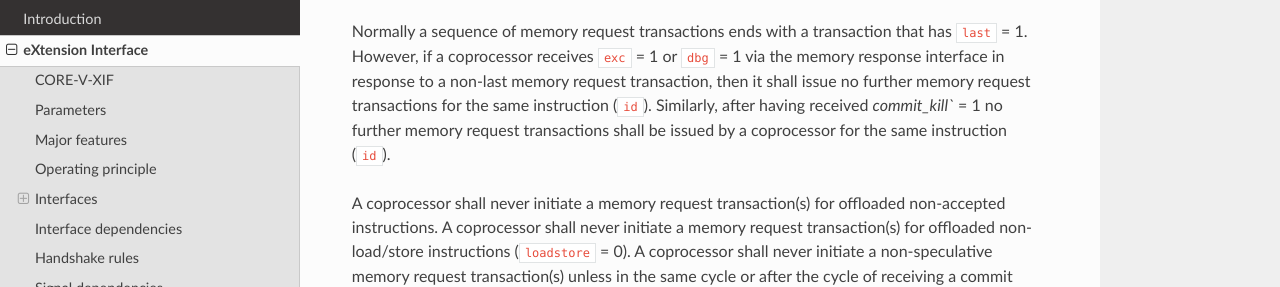
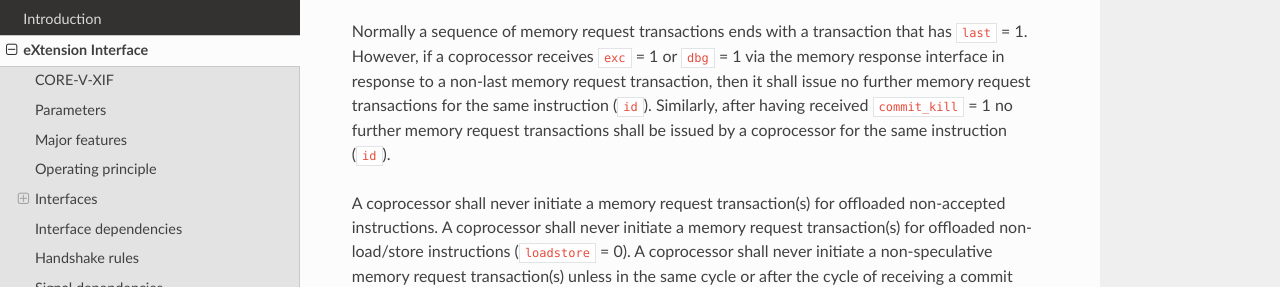
Before and after one commit to openhwgroup/core-v-xif, a Sphinx documentation site: the page built from docs/source/x_ext.rst, in a window 1280 px wide and 900 px high, scrolled down 15998 px. Shown: the part 162-449 px from the top of the window. Built offline with Sphinx 7.4.7 and the Read the Docs theme 2.0.0, drawn with Linux system fonts in a browser that asks for light colours.

Commit message:
Fixing minor typo

```diff
--- a/docs/source/x_ext.rst
+++ b/docs/source/x_ext.rst
@@ -721,7 +721,7 @@ request transactions for the same ``id``.
 
 Normally a sequence of memory request transactions ends with a
 transaction that has ``last`` = 1. However, if a |coprocessor| receives ``exc`` = 1 or ``dbg`` = 1 via the memory response interface in response to a non-last memory request transaction,
-then it shall issue no further memory request transactions for the same instruction (``id``). Similarly, after having received `commit_kill`` = 1 no further memory request transactions shall
+then it shall issue no further memory request transactions for the same instruction (``id``). Similarly, after having received ``commit_kill`` = 1 no further memory request transactions shall
 be issued by a |coprocessor| for the same instruction (``id``).
 
 A |coprocessor| shall never initiate a memory request transaction(s) for offloaded non-accepted instructions.
```
